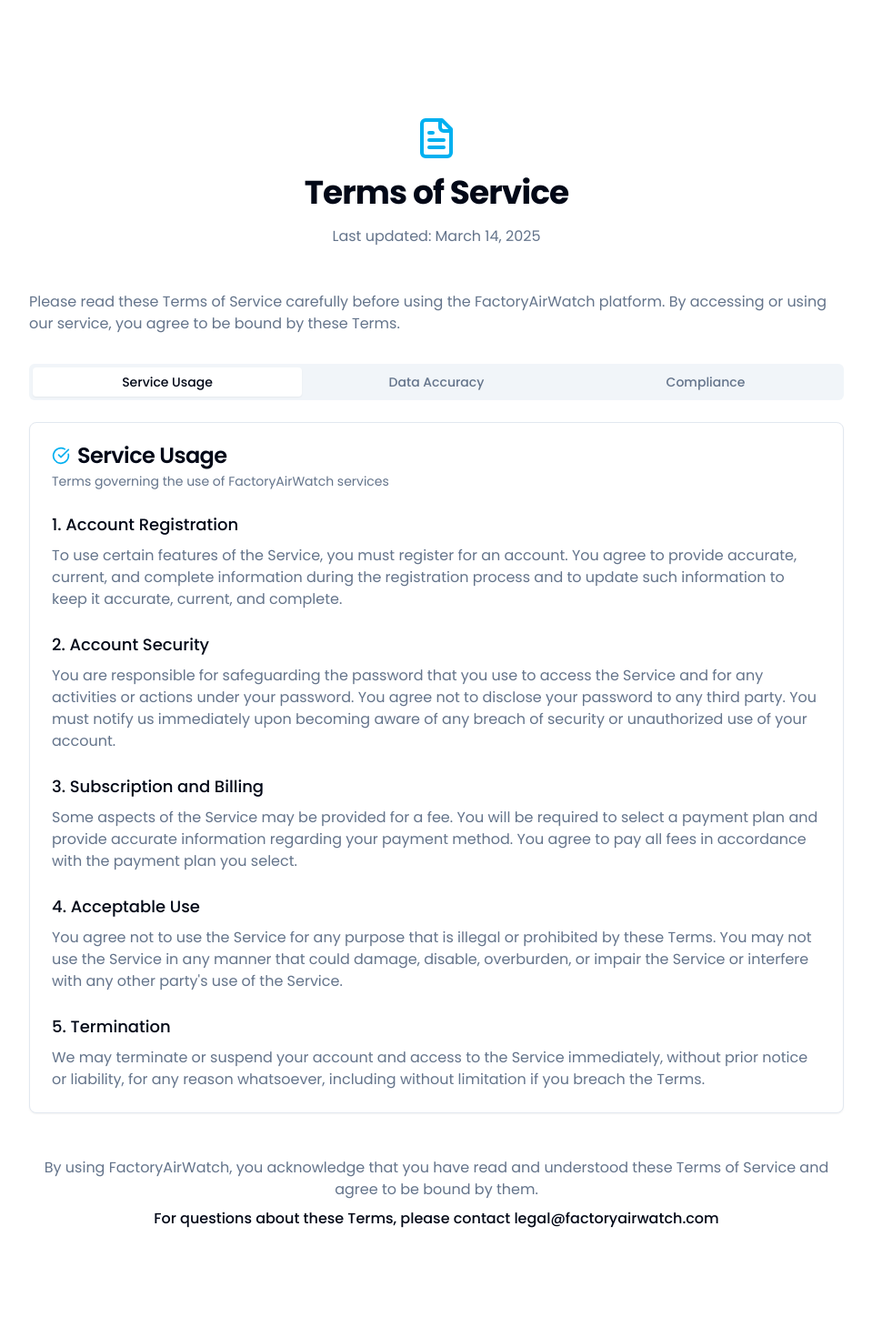
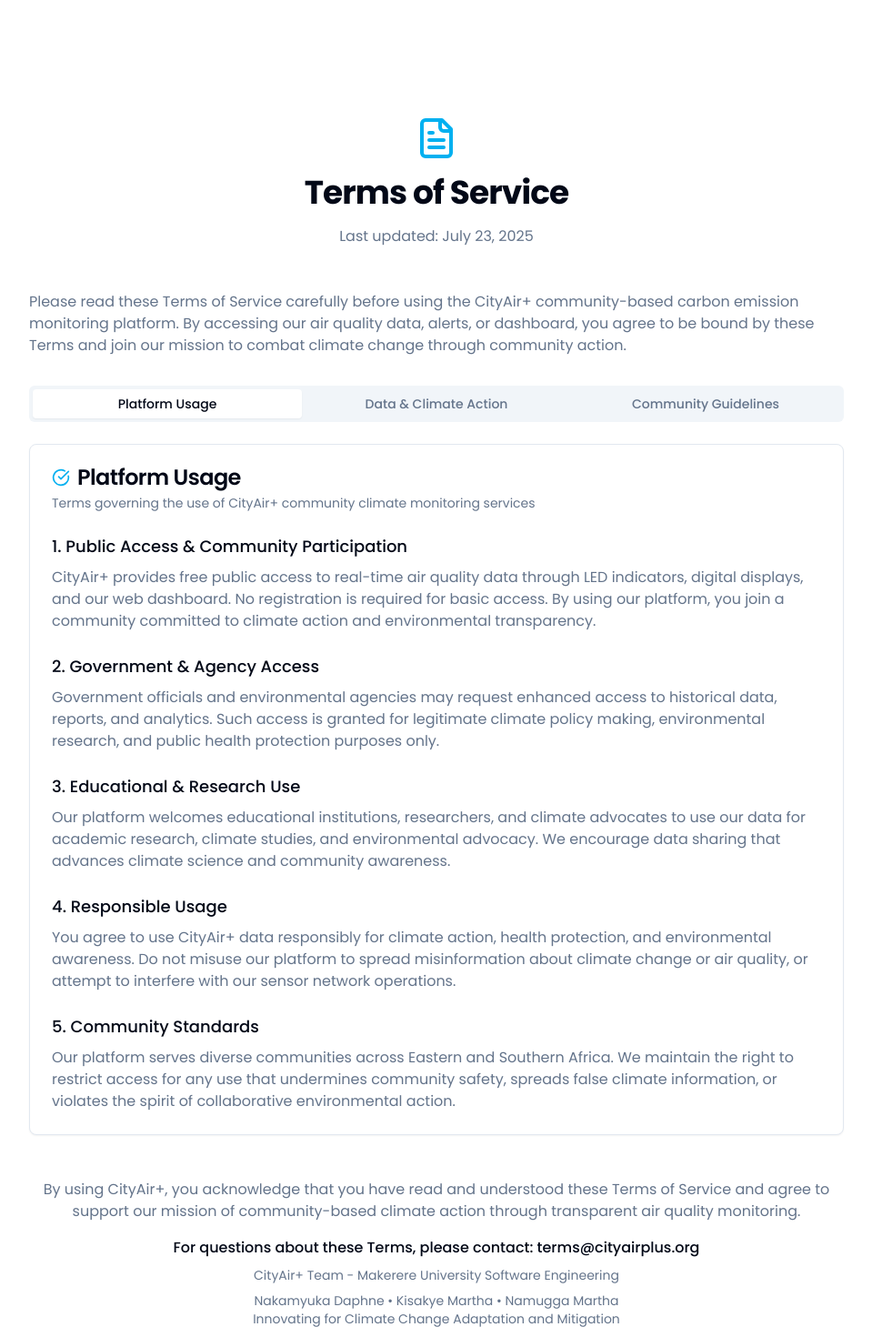
Before and after one commit to DaphneDana/CityAir-, a Next.js app: page /terms in a window 1280 px wide. Shown: the top 1470 px of the page at 91% size, without its empty margins (160-1119 px from the left). Built offline with nearby package versions, Linux system fonts and the light colour scheme; no server answers.

Commit message:
added the terms page

```diff
--- a/app/terms/page.tsx
+++ b/app/terms/page.tsx
@@ -32,23 +32,24 @@ export default function TermsPage() {
             Terms of Service
           </motion.h1>
           <motion.p variants={itemVariants} className="text-muted-foreground">
-            Last updated: March 14, 2025
+            Last updated: July 23, 2025
           </motion.p>
         </div>
 
         <motion.div variants={itemVariants} className="mb-8">
           <p className="text-muted-foreground">
-            Please read these Terms of Service carefully before using the FactoryAirWatch platform. By accessing or
-            using our service, you agree to be bound by these Terms.
+            Please read these Terms of Service carefully before using the CityAir+ community-based carbon emission
+            monitoring platform. By accessing our air quality data, alerts, or dashboard, you agree to be bound by these Terms
+            and join our mission to combat climate change through community action.
           </p>
         </motion.div>
 
         <motion.div variants={itemVariants}>
           <Tabs defaultValue="usage">
             <TabsList className="grid w-full grid-cols-3">
-              <TabsTrigger value="usage">Service Usage</TabsTrigger>
-              <TabsTrigger value="accuracy">Data Accuracy</TabsTrigger>
-              <TabsTrigger value="compliance">Compliance</TabsTrigger>
+              <TabsTrigger value="usage">Platform Usage</TabsTrigger>
+              <TabsTrigger value="accuracy">Data & Climate Action</TabsTrigger>
+              <TabsTrigger value="compliance">Community Guidelines</TabsTrigger>
             </TabsList>
 
             <TabsContent value="usage" className="mt-6">
@@ -56,54 +57,53 @@ export default function TermsPage() {
                 <CardHeader>
                   <CardTitle className="flex items-center gap-2">
                     <CheckCircle className="h-5 w-5 text-primary" />
-                    Service Usage
+                    Platform Usage
                   </CardTitle>
-                  <CardDescription>Terms governing the use of FactoryAirWatch services</CardDescription>
+                  <CardDescription>Terms governing the use of CityAir+ community climate monitoring services</CardDescription>
                 </CardHeader>
                 <CardContent className="space-y-6">
                   <div className="space-y-2">
-                    <h3 className="text-lg font-medium">1. Account Registration</h3>
+                    <h3 className="text-lg font-medium">1. Public Access & Community Participation</h3>
                     <p className="text-muted-foreground">
-                      To use certain features of the Service, you must register for an account. You agree to provide
-                      accurate, current, and complete information during the registration process and to update such
-                      information to keep it accurate, current, and complete.
+                      CityAir+ provides free public access to real-time air quality data through LED indicators, digital displays,
+                      and our web dashboard. No registration is required for basic access. By using our platform, you join a
+                      community committed to climate action and environmental transparency.
                     </p>
                   </div>
 
                   <div className="space-y-2">
-                    <h3 className="text-lg font-medium">2. Account Security</h3>
+                    <h3 className="text-lg font-medium">2. Government & Agency Access</h3>
                     <p className="text-muted-foreground">
-                      You are responsible for safeguarding the password that you use to access the Service and for any
-                      activities or actions under your password. You agree not to disclose your password to any third
-                      party. You must notify us immediately upon becoming aware of any breach of security or
-                      unauthorized use of your account.
+                      Government officials and environmental agencies may request enhanced access to historical data, reports,
+                      and analytics. Such access is granted for legitimate climate policy making, environmental research,
+                      and public health protection purposes only.
                     </p>
                   </div>
 
                   <div className="space-y-2">
-                    <h3 className="text-lg font-medium">3. Subscription and Billing</h3>
+                    <h3 className="text-lg font-medium">3. Educational & Research Use</h3>
                     <p className="text-muted-foreground">
-                      Some aspects of the Service may be provided for a fee. You will be required to select a payment
-                      plan and provide accurate information regarding your payment method. You agree to pay all fees in
-                      accordance with the payment plan you select.
+                      Our platform welcomes educational institutions, researchers, and climate advocates to use our data for
+                      academic research, climate studies, and environmental advocacy. We encourage data sharing that advances
+                      climate science and community awareness.
                     </p>
                   </div>
 
                   <div className="space-y-2">
-                    <h3 className="text-lg font-medium">4. Acceptable Use</h3>
+                    <h3 className="text-lg font-medium">4. Responsible Usage</h3>
                     <p className="text-muted-foreground">
-                      You agree not to use the Service for any purpose that is illegal or prohibited by these Terms. You
-                      may not use the Service in any manner that could damage, disable, overburden, or impair the
-                      Service or interfere with any other party's use of the Service.
+                      You agree to use CityAir+ data responsibly for climate action, health protection, and environmental
+                      awareness. Do not misuse our platform to spread misinformation about climate change or air quality,
+                      or attempt to interfere with our sensor network operations.
                     </p>
                   </div>
 
                   <div className="space-y-2">
-                    <h3 className="text-lg font-medium">5. Termination</h3>
+                    <h3 className="text-lg font-medium">5. Community Standards</h3>
                     <p className="text-muted-foreground">
-                      We may terminate or suspend your account and access to the Service immediately, without prior
-                      notice or liability, for any reason whatsoever, including without limitation if you breach the
-                      Terms.
+                      Our platform serves diverse communities across Eastern and Southern Africa. We maintain the right to
+                      restrict access for any use that undermines community safety, spreads false climate information,
+                      or violates the spirit of collaborative environmental action.
                     </p>
                   </div>
                 </CardContent>
@@ -115,51 +115,53 @@ export default function TermsPage() {
                 <CardHeader>
                   <CardTitle className="flex items-center gap-2">
                     <AlertTriangle className="h-5 w-5 text-primary" />
-                    Data Accuracy
+                    Data & Climate Action
                   </CardTitle>
-                  <CardDescription>Terms regarding the accuracy and reliability of data</CardDescription>
+                  <CardDescription>Terms regarding air quality data accuracy and climate action guidance</CardDescription>
                 </CardHeader>
                 <CardContent className="space-y-6">
                   <div className="space-y-2">
-                    <h3 className="text-lg font-medium">1. Sensor Accuracy</h3>
+                    <h3 className="text-lg font-medium">1. Sensor Network Accuracy</h3>
                     <p className="text-muted-foreground">
-                      While we strive to provide accurate air quality measurements, the accuracy of data depends on
-                      proper installation, calibration, and maintenance of sensors. We do not guarantee 100% accuracy of
-                      all measurements.
+                      Our IoT sensors (ESP32 with MQ-135, DHT22, and PM sensors) are calibrated to provide reliable air quality
+                      measurements including CO2, temperature, humidity, and particulate matter. While we strive for accuracy,
+                      environmental factors may occasionally affect readings.
                     </p>
                   </div>
 
                   <div className="space-y-2">
-                    <h3 className="text-lg font-medium">2. Calibration Requirements</h3>
+                    <h3 className="text-lg font-medium">2. Real-Time Alert System</h3>
                     <p className="text-muted-foreground">
-                      To maintain data accuracy, sensors must be calibrated according to the schedule provided in your
-                      service agreement. Failure to maintain proper calibration may result in inaccurate readings.
+                      Our LED indicators and digital displays provide real-time air quality alerts based on WHO air quality
+                      guidelines adapted for African urban contexts. Alerts are designed to enable immediate protective actions,
+                      but individual health decisions should consider personal circumstances.
                     </p>
                   </div>
 
                   <div className="space-y-2">
-                    <h3 className="text-lg font-medium">3. Data Interpretation</h3>
+                    <h3 className="text-lg font-medium">3. Climate Data Interpretation</h3>
                     <p className="text-muted-foreground">
-                      The Service provides tools for data interpretation, but the interpretation of air quality data
-                      requires expertise. We recommend consulting with environmental health professionals for critical
-                      decisions based on the data.
+                      Our platform provides air quality data and health recommendations to support climate-conscious decisions.
+                      However, complex climate and health decisions should involve consultation with environmental health
+                      professionals and climate scientists.
                     </p>
                   </div>
 
                   <div className="space-y-2">
-                    <h3 className="text-lg font-medium">4. System Limitations</h3>
+                    <h3 className="text-lg font-medium">4. System Availability</h3>
                     <p className="text-muted-foreground">
-                      The Service may experience downtime, delays, or other problems inherent in the use of internet and
-                      electronic communications. We do not guarantee that the Service will be uninterrupted, timely,
-                      secure, or error-free.
+                      We utilize Firebase for real-time data and MongoDB for historical analysis to ensure high availability.
+                      However, internet connectivity, power outages, or extreme weather may occasionally affect sensor operations
+                      and data transmission.
                     </p>
                   </div>
 
                   <div className="space-y-2">
-                    <h3 className="text-lg font-medium">5. Data Backup</h3>
+                    <h3 className="text-lg font-medium">5. Data Backup & Climate Records</h3>
                     <p className="text-muted-foreground">
-                      While we implement backup procedures, you are responsible for maintaining your own backups of
-                      critical data. We are not responsible for data loss due to system failures or other causes.
+                      We maintain secure backups of environmental data to preserve climate records for research and policy making.
+                      This data contributes to long-term climate monitoring efforts and supports evidence-based environmental
+                      decision making in our partner communities.
                     </p>
                   </div>
                 </CardContent>
@@ -171,52 +173,53 @@ export default function TermsPage() {
                 <CardHeader>
                   <CardTitle className="flex items-center gap-2">
                     <Scale className="h-5 w-5 text-primary" />
-                    Compliance
+                    Community Guidelines
                   </CardTitle>
-                  <CardDescription>Terms regarding regulatory compliance and legal matters</CardDescription>
+                  <CardDescription>Terms regarding community participation and regional compliance</CardDescription>
                 </CardHeader>
                 <CardContent className="space-y-6">
                   <div className="space-y-2">
-                    <h3 className="text-lg font-medium">1. Regulatory Compliance</h3>
+                    <h3 className="text-lg font-medium">1. Climate Action & Environmental Justice</h3>
                     <p className="text-muted-foreground">
-                      While our Service is designed to help you monitor air quality, it is your responsibility to ensure
-                      compliance with all applicable environmental regulations. The Service does not guarantee
-                      regulatory compliance.
+                      CityAir+ supports climate justice by providing equal access to environmental information across all
+                      socioeconomic levels. Our platform aims to democratize air quality data and empower communities to
+                      advocate for environmental improvements and climate adaptation measures.
                     </p>
                   </div>
 
                   <div className="space-y-2">
-                    <h3 className="text-lg font-medium">2. Data Retention</h3>
+                    <h3 className="text-lg font-medium">2. Regional Compliance</h3>
                     <p className="text-muted-foreground">
-                      We retain data in accordance with our data retention policy and applicable laws. You may be
-                      required to maintain certain data for longer periods to comply with regulatory requirements.
+                      Our platform operates across Eastern and Southern African urban centers and respects local regulations
+                      regarding environmental monitoring and data sharing. We collaborate with local authorities to ensure
+                      our climate monitoring supports rather than conflicts with existing environmental policies.
                     </p>
                   </div>
 
                   <div className="space-y-2">
-                    <h3 className="text-lg font-medium">3. Intellectual Property</h3>
+                    <h3 className="text-lg font-medium">3. Academic & Open Source Commitment</h3>
                     <p className="text-muted-foreground">
-                      The Service and its original content, features, and functionality are and will remain the
-                      exclusive property of FactoryAirWatch and its licensors. The Service is protected by copyright,
-                      trademark, and other laws.
+                      As a project developed by Makerere University software engineering students, CityAir+ maintains academic
+                      integrity and open collaboration principles. Our technology and methodologies are shared to advance
+                      climate monitoring capabilities across the region.
                     </p>
                   </div>
 
                   <div className="space-y-2">
                     <h3 className="text-lg font-medium">4. Limitation of Liability</h3>
                     <p className="text-muted-foreground">
-                      In no event shall FactoryAirWatch, its directors, employees, partners, agents, suppliers, or
-                      affiliates, be liable for any indirect, incidental, special, consequential or punitive damages,
-                      including without limitation, loss of profits, data, use, goodwill, or other intangible losses.
+                      CityAir+ is provided as a community service to support climate awareness and action. While we strive
+                      for accuracy and reliability, we cannot be held liable for decisions made based solely on our air
+                      quality data. Users should combine our information with other sources for critical health and safety decisions.
                     </p>
                   </div>
 
                   <div className="space-y-2">
-                    <h3 className="text-lg font-medium">5. Governing Law</h3>
+                    <h3 className="text-lg font-medium">5. Collaborative Governance</h3>
                     <p className="text-muted-foreground">
-                      These Terms shall be governed and construed in accordance with the laws of the United States,
-                      without regard to its conflict of law provisions. Any disputes relating to these Terms shall be
-                      subject to the exclusive jurisdiction of the courts located within the United States.
+                      These Terms are governed by principles of community collaboration, climate action, and environmental
+                      justice. Disputes are resolved through community dialogue and consultation with local environmental
+                      authorities, prioritizing the collective benefit of climate monitoring and community health protection.
                     </p>
                   </div>
                 </CardContent>
@@ -227,10 +230,17 @@ export default function TermsPage() {
 
         <motion.div variants={itemVariants} className="mt-12 text-center">
           <p className="text-muted-foreground">
-            By using FactoryAirWatch, you acknowledge that you have read and understood these Terms of Service and agree
-            to be bound by them.
+            By using CityAir+, you acknowledge that you have read and understood these Terms of Service and agree
+            to support our mission of community-based climate action through transparent air quality monitoring.
           </p>
-          <p className="font-medium mt-2">For questions about these Terms, please contact legal@factoryairwatch.com</p>
+          <div className="mt-4 space-y-2">
+            <p className="font-medium">For questions about these Terms, please contact: terms@cityairplus.org</p>
+            <p className="text-sm text-muted-foreground">CityAir+ Team - Makerere University Software Engineering</p>
+            <div className="text-sm text-muted-foreground">
+              <p>Nakamyuka Daphne • Kisakye Martha • Namugga Martha</p>
+              <p>Innovating for Climate Change Adaptation and Mitigation</p>
+            </div>
+          </div>
         </motion.div>
       </motion.div>
     </div>
```
